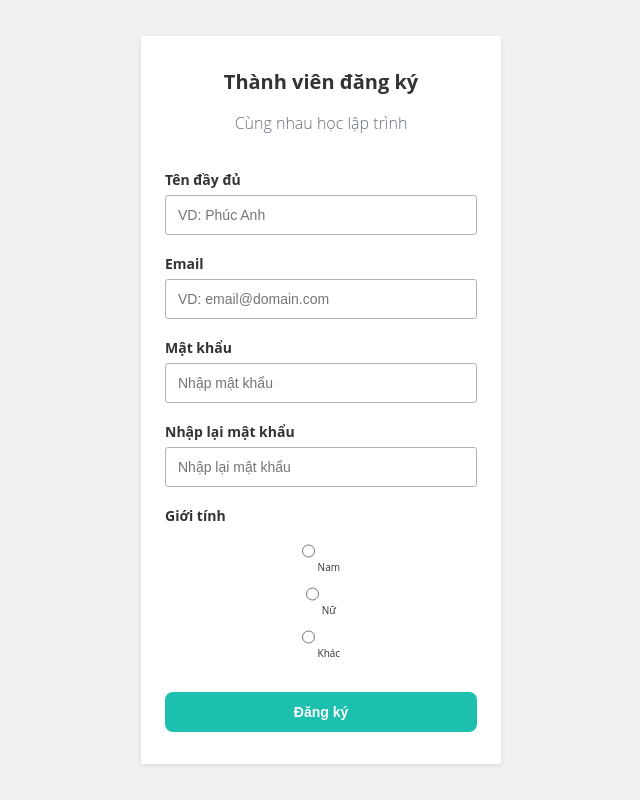
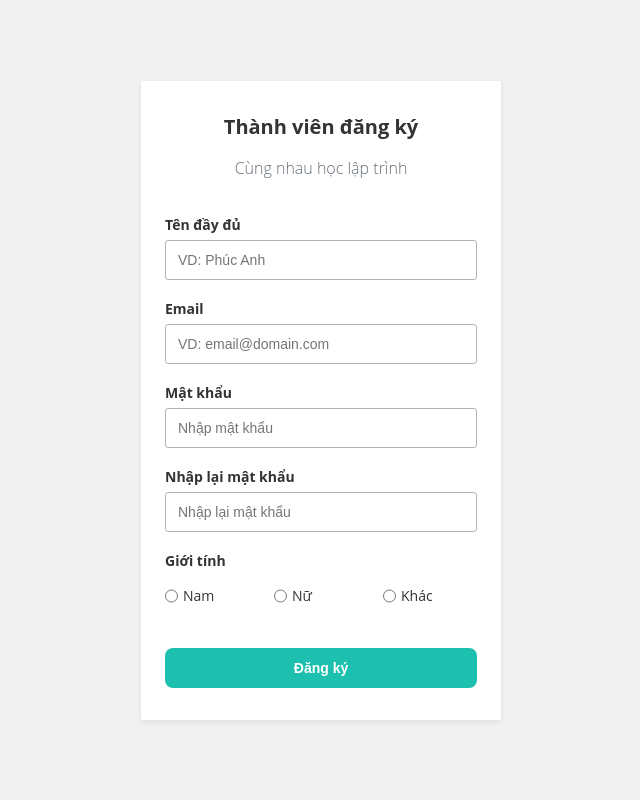
Before and after one commit to PhucAnh0502/JS-Learning, a plain HTML site: page Form Validation/index.html in a window 1280 px wide. Shown: the whole page, without its empty margins (319-959 px from the left). Drawn offline with Linux system fonts and the light colour scheme.

Commit message:
fix bugs

```diff
--- a/Form Validation/index.html
+++ b/Form Validation/index.html
@@ -41,18 +41,20 @@
 
           <div class="form-group">
             <label for="password_confirmation" class="form-label">Giới tính</label>
-            <div>
-                <input name="gender" type="radio" value="male" class="form-control">
-                Nam
+            <div class="genders-options">
+              <div class="options-item">
+                  <input name="gender" type="radio" value="male" class="form-control">
+                  <span>Nam</span>
+              </div>
+              <div class="options-item">
+                  <input name="gender" type="radio" value="female" class="form-control">
+                  <span>Nữ</span>
+              </div>
+              <div class="options-item">
+                  <input name="gender" type="radio" value="other" class="form-control">
+                  <span>Khác</span>
+              </div>
             </div>
-            <div>
-                <input name="gender" type="radio" value="female" class="form-control">
-                Nữ
-            </div>
-            <div>
-                <input name="gender" type="radio" value="other" class="form-control">
-                Khác
-          </div>
             <span class="form-message"></span>
           </div>
 
--- a/Form Validation/main.css
+++ b/Form Validation/main.css
@@ -77,6 +77,39 @@
     color: #f33a58;
   }
 
+  .genders-options {
+    display: flex;
+    gap: 15px;
+    align-items: center;
+    justify-content: flex-start;
+  }
+
+  .options-item {
+    display: flex;
+    align-items: center;
+    gap: 5px;
+    cursor: pointer;
+    flex-basis: 33.33%;
+  }
+
+  .options-item input[type="radio"]:checked::before {
+    content: '';
+    width: 8px;
+    height: 8px;
+    background-color: #007bff;
+    border-radius: 50%;
+    position: absolute;
+    top: 4px;
+    left: 4px;
+  }
+
+  .options-item span {
+    font-size: 14px;
+    color: #333;
+    user-select: none;
+  }
+
+
   .form-message {
     font-size: 1.2rem;
     line-height: 1.6rem;
```
